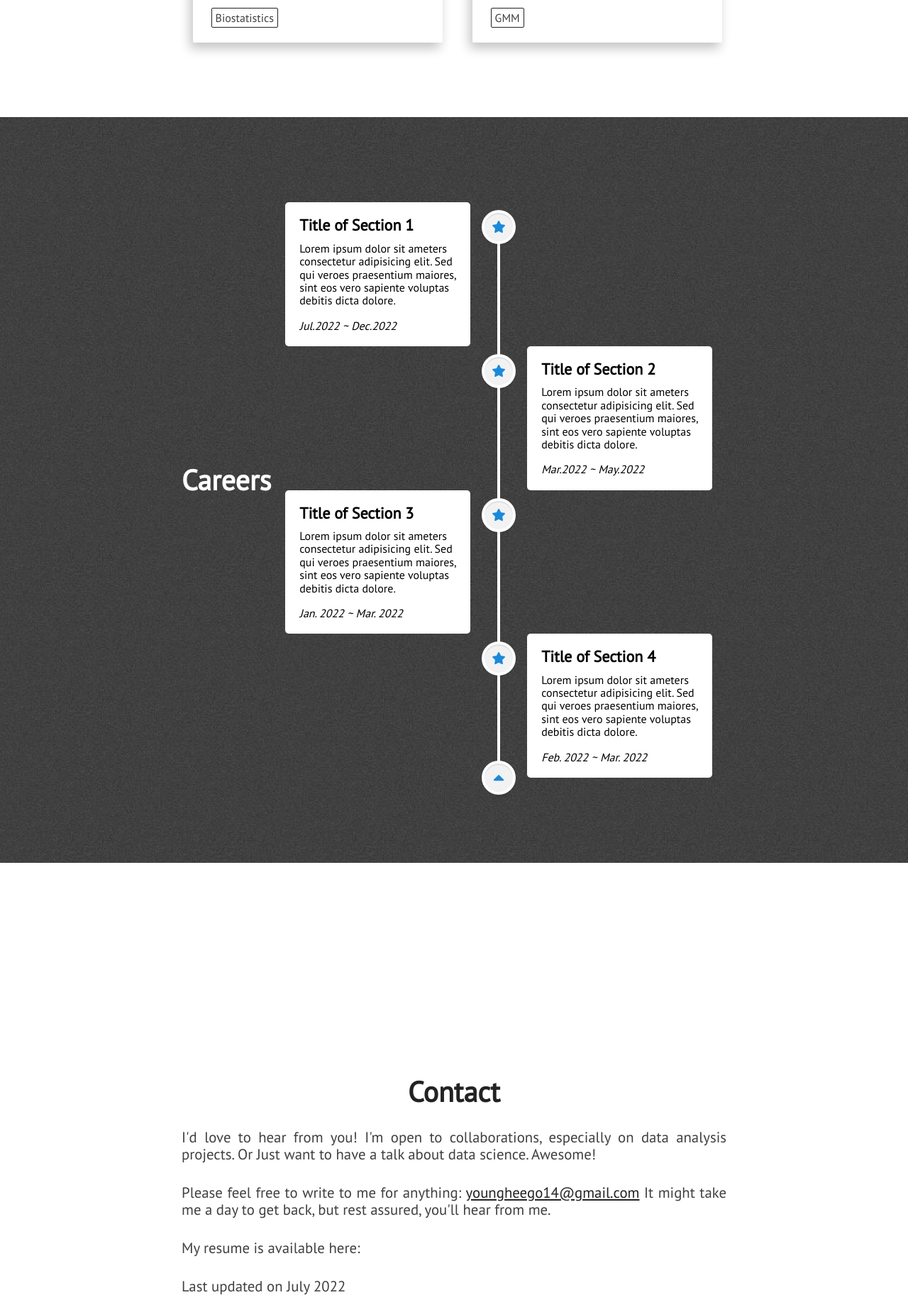
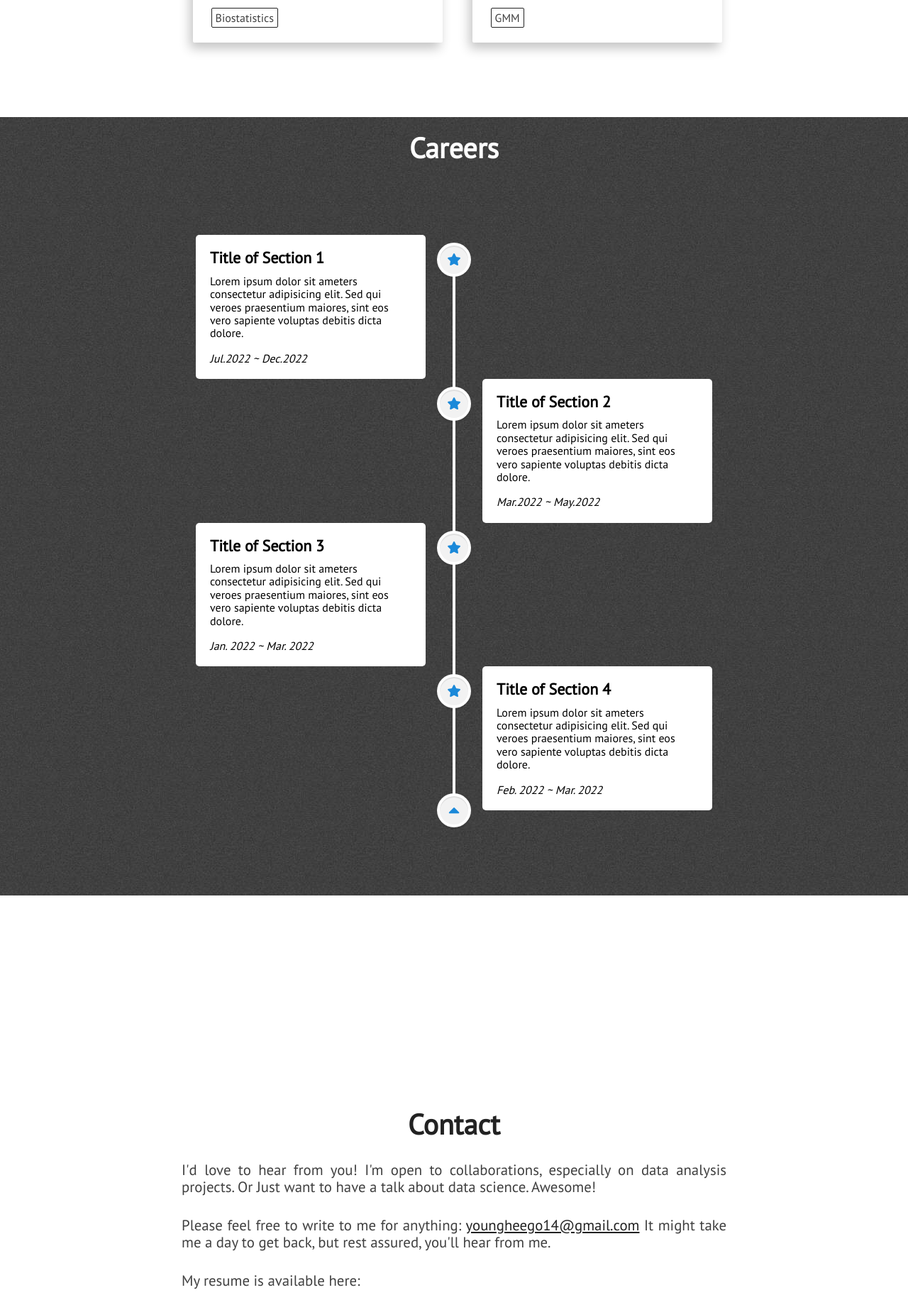
Before and after one commit to YoungheeGGO/YoungheeGGo.github.io, a Jekyll site: the page built from index.html, in a window 1280 px wide. Shown: the part 3684-5533 px from the top of the page at 71% size. Built offline with Jekyll 4.4.1, drawn with Linux system fonts in a browser that asks for light colours; nearby versions of some CDN libraries.

Commit message:
Update blogs.html

```diff
--- a/_includes/blogs.html
+++ b/_includes/blogs.html
@@ -15,6 +15,7 @@
 
 <div class="section-wrapper">
 <section class="section" id="blog-posts">
+    <div class="full-width">
     <div class="section-heading" >Careers</div>
       <div class="wrapper-line">
         <div class="center-line">
@@ -77,7 +78,7 @@
 
 
 
-
-  </div>
+        </div> <!--wrapper-line-->
+      </div> <!--full-width-->
      </section>
 </div>
```
Lines whose indentation alone changed are shown as unchanged.
